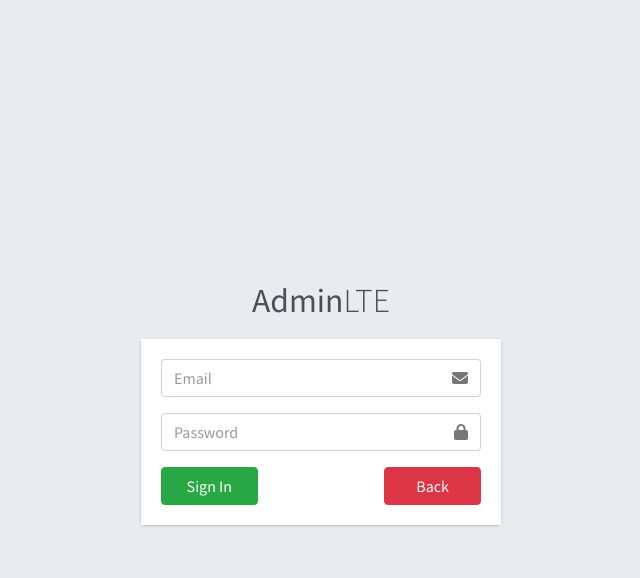
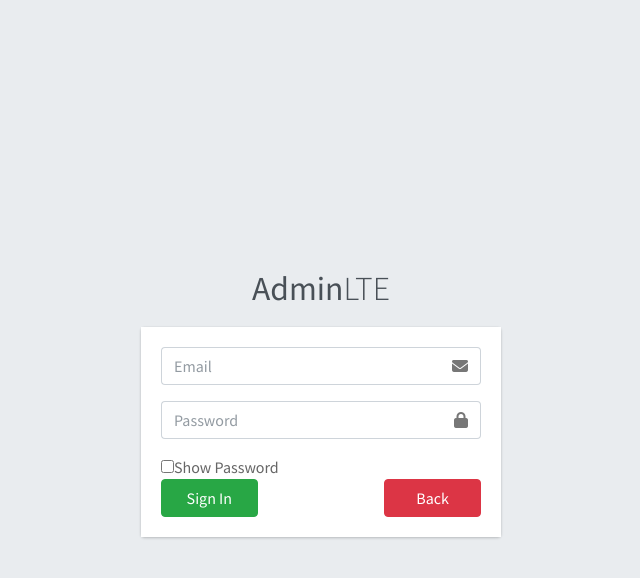
Before and after one commit to gregoriushari/final-project-hari, a CodeIgniter 4 app: template app/Views/Admin/Login.php in a window 1280 px wide. Shown: the top 578 px of the page, without its empty margins (319-959 px from the left). Run offline with PHP 8.4 and a stand-in for CodeIgniter, Linux system fonts and the light colour scheme; the template is opened without the code that fills it, so the values that code supplies are empty; some libraries are stand-ins or nearby versions.

Commit message:
add show password checkbox

```diff
--- a/app/Views/Admin/Login.php
+++ b/app/Views/Admin/Login.php
@@ -38,12 +38,15 @@
           </div>
         </div>
         <div class="input-group mb-3">
-          <input type="password" name="password" class="form-control" placeholder="Password">
+          <input type="password" id="Mypassword" name="password" class="form-control" placeholder="Password">
           <div class="input-group-append">
             <div class="input-group-text">
               <span class="fas fa-lock"></span>
             </div>
           </div>
+        </div>
+        <div>
+          <input type="checkbox" onclick="myFunction()">Show Password
         </div>
         <div class="row justify-content-between">
           <!-- /.col -->
@@ -61,7 +64,16 @@
   </div>
 </div>
 <!-- /.login-box -->
-
+<script>
+  function myFunction() {
+  var x = document.getElementById("Mypassword");
+  if (x.type === "password") {
+    x.type = "text";
+  } else {
+    x.type = "password";
+  }
+}
+</script>
 <!-- jQuery -->
 <script src="<?= base_url('assets/plugins/jquery/jquery.min.js') ?>"></script>
 <!-- Bootstrap 4 -->
```
